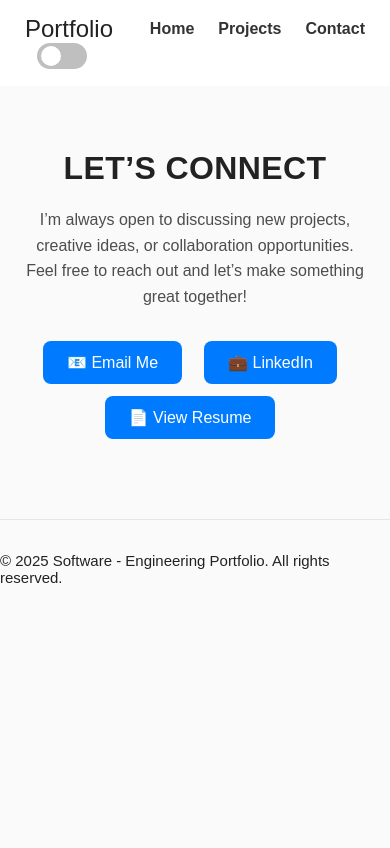
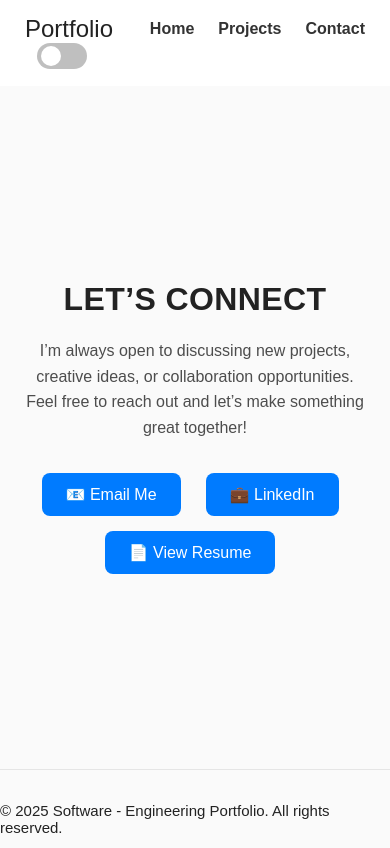
Before and after one commit to karoline-sol/Software-Engineering-portfolio, a React (Vite) app: page /Software-Engineering-portfolio/contact in a window 390 px wide. Built offline with nearby package versions, Linux system fonts and the light colour scheme.

Commit message:
edited contact mobile view layout

```diff
--- a/my-portfolio/src/Styles/contact.css
+++ b/my-portfolio/src/Styles/contact.css
@@ -71,15 +71,18 @@
 /* Responsive for smaller screens */
 @media (max-width: 768px) {
   .contact {
-    min-height: auto;
-    padding: 4rem 1.5rem 5rem;
+    min-height: 81vh;
+    padding: 3rem 1.5rem ;
     justify-content: center;
     text-align: center;
+
   }
 
   .contact-container {
     width: 100%;
     max-width: 600px;
+
+
   }
 
   .contact h2 {
@@ -97,7 +100,7 @@
    display: flex;
    justify-content: center;
    flex-wrap: wrap;
-   gap: 12px;
+   gap: 15px;
   }
 
 }
```
